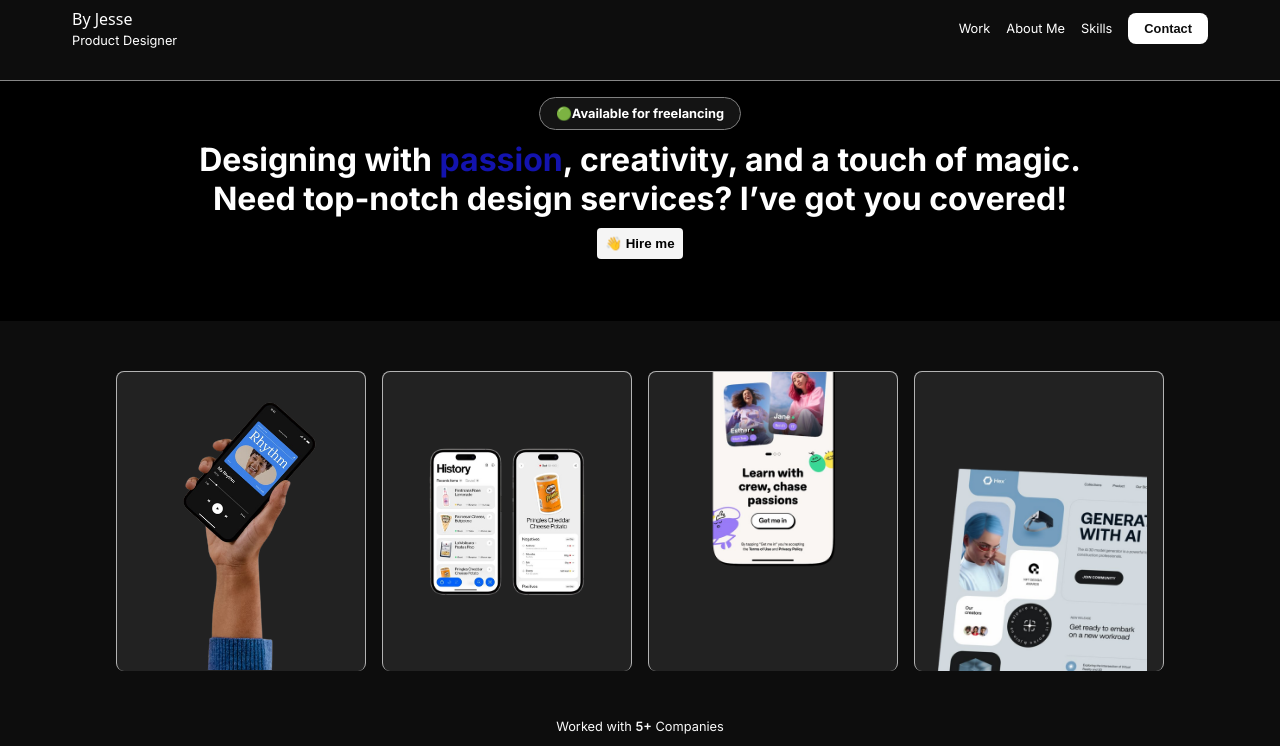
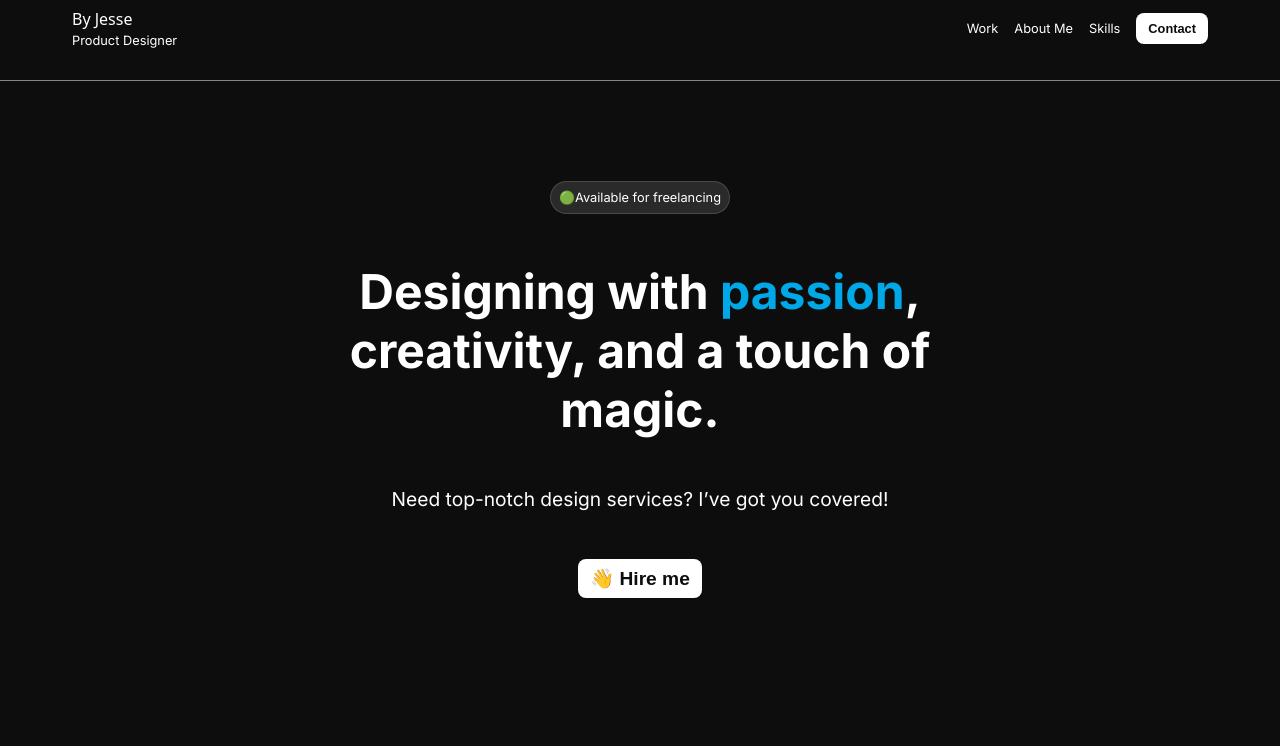
Before and after one commit to Donsmatt/terra-portfolio-two, a React (Vite) app: page / in a window 1280 px wide. Shown: the top 746 px of the page. Built offline with nearby package versions, Linux system fonts and the light colour scheme; a web font is replaced by a local one.

Commit message:
hero section fixed

```diff
--- a/src/components/Hero.jsx
+++ b/src/components/Hero.jsx
@@ -1,12 +1,18 @@
-import React from 'react'
-
 export default function Hero() {
   return (
-    <div className='hero-div'>
-        <h4>🟢Available for freelancing </h4>
-        <h2>Designing with <span>passion</span>, creativity, and a touch of magic.</h2>
-        <h3>Need top-notch design services? I’ve got you covered!</h3>
-        <button>👋 Hire me</button>
-    </div>
-  )
+    <section className="hero__section">
+      <div className="container hero__section-wrapper">
+        <span className="hero__section-span">🟢Available for freelancing </span>
+        <h2 className="hero__section-title">
+          Designing with <span className="accent">passion</span>, creativity, and a touch of magic.
+        </h2>
+        <p className="hero__section-text">
+          Need top-notch design services? I’ve got you covered!
+        </p>
+        <div className=".btn-container">
+          <button className="hero__section-button">👋 Hire me</button>
+        </div>
+      </div>
+    </section>
+  );
 }
--- a/src/index.css
+++ b/src/index.css
@@ -13,38 +13,6 @@ body {
   font-family: var(--font-family-primary);
 }
 
-.hero-div {
-  background-color: black;
-  color: white;
-  padding: 1rem;
-  height: 30vh;
-  display: flex;
-  flex-direction: column;
-  align-items: center;
-  font-size: 0.8rem;
-}
-.hero-div h4 {
-  border: 1px solid grey;
-  background: rgba(128, 128, 128, 0.155);
-  padding: 0.5rem 1rem;
-  margin-bottom: 10px;
-  border-radius: 50px;
-}
-.hero-div h3,
-h2 {
-  font-size: 2.5vw;
-}
-.hero-div span {
-  color: rgb(19, 19, 174);
-}
-.hero-div button {
-  margin-top: 10px;
-  border: none;
-  background: rgb(245, 245, 245);
-  padding: 0.5rem;
-  font-weight: 800;
-  border-radius: 4px;
-}
 img {
   max-width: 100%;
 }
@@ -61,20 +29,29 @@ img {
   padding: 0 2rem;
 }
 
+.accent {
+  color: #00a8e8;
+}
+
 .ff-accent {
   font-family: var(--font-family-secondary);
+}
+
+.btn-container {
+  display: flex;
+  justify-content: center;
+  align-items: center;
 }
 
 /* SECTION STYLES */
 
 /* NAVBAR SECTION STYLES */
 
-
 nav {
   background-color: #0d0d0d;
   color: #fff;
   border-bottom: 1px solid #ffffff80;
-  padding-block: 0.5rem 2rem ;
+  padding-block: 0.5rem 2rem;
 }
 
 .navbar {
@@ -106,19 +83,57 @@ nav {
   list-style: none;
 }
 
-.navbar .btn-container {
-  display: flex;
-  justify-content: center;
-  align-items: center;
-}
-
 .navbar__btn {
-  padding: 0.5rem 1rem;
+  padding: 0.5rem 0.75rem;
   border: none;
   border-radius: 0.5rem;
   background-color: #fff;
   color: #0d0d0d;
   font-size: 0.8rem;
+  cursor: pointer;
+  font-weight: bold;
+}
+
+/* HERO SECTION STYLES */
+
+.hero__section {
+  background-color: #0d0d0d;
+  color: #fff;
+  text-align: center;
+  padding-block: 100px;
+}
+
+.hero__section-wrapper {
+  display: flex;
+  flex-direction: column;
+  gap: 3rem;
+  max-width: 800px;
+}
+
+.hero__section-span {
+  align-self: center;
+  background-color: #ffffff1f;
+  border: 1px solid #ffffff26;
+  border-radius: 2rem;
+  padding: 0.5rem;
+  font-size: 0.8rem;
+}
+
+.hero__section-title {
+  font-size: 3rem;
+}
+
+.hero__section-text {
+  font-size: 1.2rem;
+}
+
+.hero__section-button {
+  padding: 0.5rem 0.75rem;
+  border: none;
+  border-radius: 0.5rem;
+  background-color: #fff;
+  color: #0d0d0d;
+  font-size: 1.2rem;
   cursor: pointer;
   font-weight: bold;
 }
@@ -224,8 +239,9 @@ nav {
 
 @media (max-width: 768px) {
   .about {
-    flex-direction: column;
+    flex-direction: column-reverse;
     text-align: center;
+    padding-top: 0;
   }
 
   .about-content {
```
